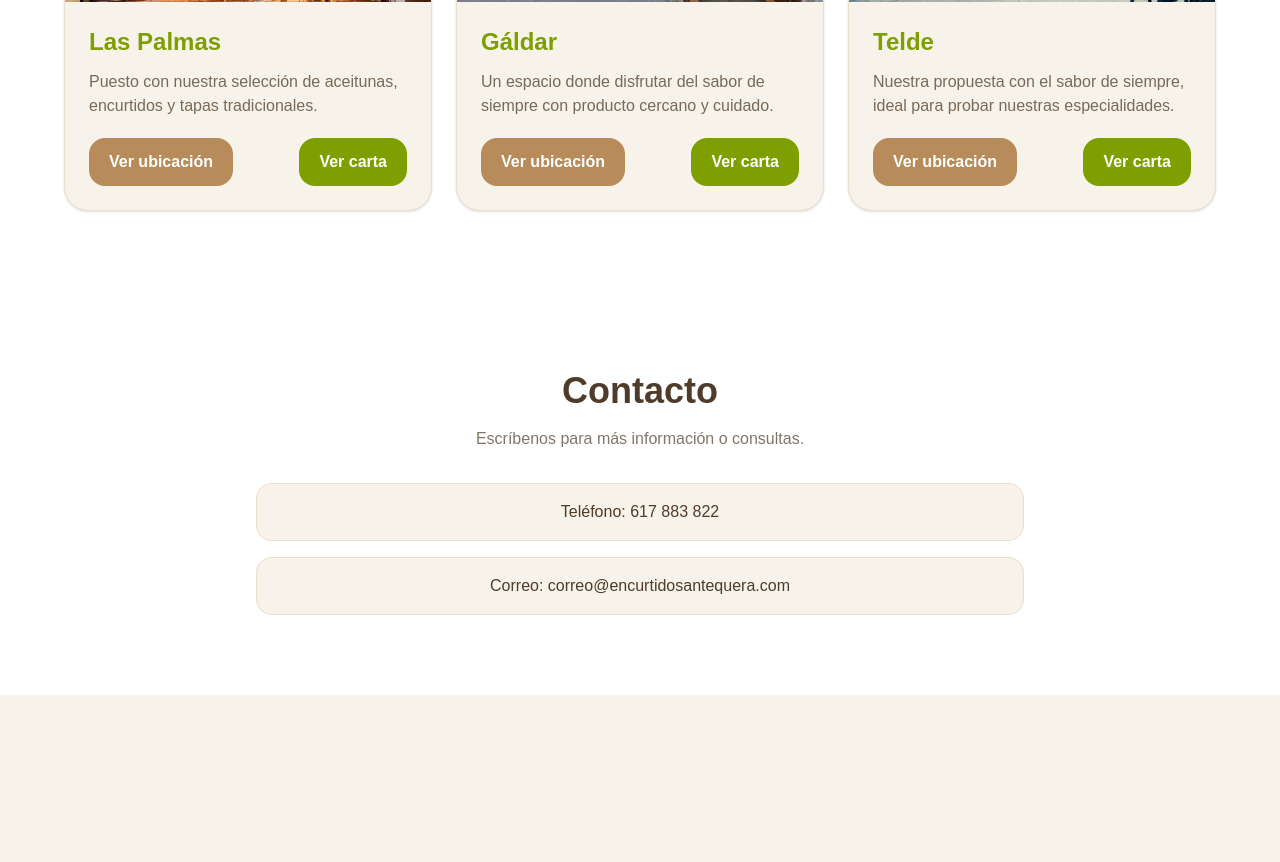
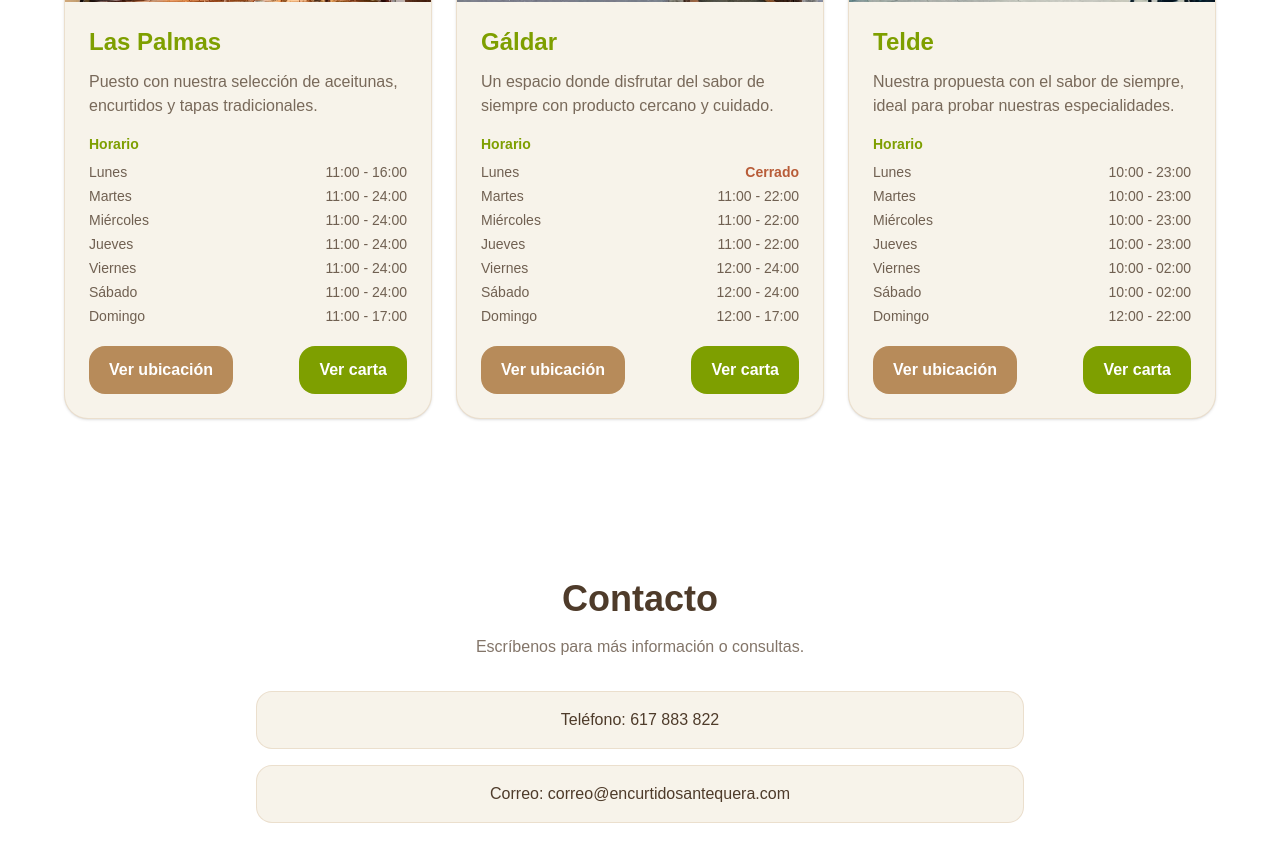
Before and after one commit to jorgemc174/encurtidos-antequera, a React (Vite) app: page / in a window 1280 px wide. Shown: the part 1960-2822 px from the top of the page. Before the commit the page ends 2655 px from the top, so only its background shows below. Built offline with nearby package versions, Linux system fonts and the light colour scheme.

Commit message:
horarios

```diff
--- a/src/pages/Home.jsx
+++ b/src/pages/Home.jsx
@@ -45,6 +45,7 @@ export default function Home() {
       correo: "Correo",
       idioma: "Idioma",
       menu: "Menú",
+      horario: "Horario",
     },
     en: {
       inicio: "Home",
@@ -74,6 +75,7 @@ export default function Home() {
       correo: "Email",
       idioma: "Language",
       menu: "Menu",
+      horario: "Opening hours",
     },
   };
 
@@ -108,6 +110,26 @@ export default function Home() {
       mapa: "https://maps.app.goo.gl/R18Khz2ULXaL5vcc7",
       rutaCarta: "/carta-las-palmas",
       imagen: lasPalmasImg,
+      horario: {
+        es: [
+          { dia: "Lunes", hora: "11:00 - 16:00" },
+          { dia: "Martes", hora: "11:00 - 24:00" },
+          { dia: "Miércoles", hora: "11:00 - 24:00" },
+          { dia: "Jueves", hora: "11:00 - 24:00" },
+          { dia: "Viernes", hora: "11:00 - 24:00" },
+          { dia: "Sábado", hora: "11:00 - 24:00" },
+          { dia: "Domingo", hora: "11:00 - 17:00" },
+        ],
+        en: [
+          { dia: "Monday", hora: "11:00 - 16:00" },
+          { dia: "Tuesday", hora: "11:00 - 24:00" },
+          { dia: "Wednesday", hora: "11:00 - 24:00" },
+          { dia: "Thursday", hora: "11:00 - 24:00" },
+          { dia: "Friday", hora: "11:00 - 24:00" },
+          { dia: "Saturday", hora: "11:00 - 24:00" },
+          { dia: "Sunday", hora: "11:00 - 17:00" },
+        ],
+      },
     },
     {
       nombre: { es: "Gáldar", en: "Gáldar" },
@@ -118,6 +140,26 @@ export default function Home() {
       mapa: "https://maps.app.goo.gl/ACi1i4GrA85HnbZAA",
       rutaCarta: "/carta-galdar",
       imagen: galdarImg,
+      horario: {
+        es: [
+          { dia: "Lunes", hora: "Cerrado" },
+          { dia: "Martes", hora: "11:00 - 22:00" },
+          { dia: "Miércoles", hora: "11:00 - 22:00" },
+          { dia: "Jueves", hora: "11:00 - 22:00" },
+          { dia: "Viernes", hora: "12:00 - 24:00" },
+          { dia: "Sábado", hora: "12:00 - 24:00" },
+          { dia: "Domingo", hora: "12:00 - 17:00" },
+        ],
+        en: [
+          { dia: "Monday", hora: "Closed" },
+          { dia: "Tuesday", hora: "11:00 - 22:00" },
+          { dia: "Wednesday", hora: "11:00 - 22:00" },
+          { dia: "Thursday", hora: "11:00 - 22:00" },
+          { dia: "Friday", hora: "12:00 - 24:00" },
+          { dia: "Saturday", hora: "12:00 - 24:00" },
+          { dia: "Sunday", hora: "12:00 - 17:00" },
+        ],
+      },
     },
     {
       nombre: { es: "Telde", en: "Telde" },
@@ -128,6 +170,26 @@ export default function Home() {
       mapa: "https://maps.app.goo.gl/iRxEPQPSHbNWSf5L6",
       rutaCarta: "/carta-telde",
       imagen: teldeImg,
+      horario: {
+        es: [
+          { dia: "Lunes", hora: "10:00 - 23:00" },
+          { dia: "Martes", hora: "10:00 - 23:00" },
+          { dia: "Miércoles", hora: "10:00 - 23:00" },
+          { dia: "Jueves", hora: "10:00 - 23:00" },
+          { dia: "Viernes", hora: "10:00 - 02:00" },
+          { dia: "Sábado", hora: "10:00 - 02:00" },
+          { dia: "Domingo", hora: "12:00 - 22:00" },
+        ],
+        en: [
+          { dia: "Monday", hora: "10:00 - 23:00" },
+          { dia: "Tuesday", hora: "10:00 - 23:00" },
+          { dia: "Wednesday", hora: "10:00 - 23:00" },
+          { dia: "Thursday", hora: "10:00 - 23:00" },
+          { dia: "Friday", hora: "10:00 - 02:00" },
+          { dia: "Saturday", hora: "10:00 - 02:00" },
+          { dia: "Sunday", hora: "12:00 - 22:00" },
+        ],
+      },
     },
   ];
 
@@ -320,7 +382,7 @@ export default function Home() {
         </aside>
       </div>
 
-      <section id="inicio" className="scroll-mt-24 px-6 py-20 md:py-28">
+      <section id="inicio" className="scroll-mt-20 px-6 py-20 md:py-28">
         <div className="max-w-6xl mx-auto grid md:grid-cols-2 gap-10 items-center">
           <div>
             <p className="uppercase tracking-[0.25em] text-sm text-[#A8C66C] mb-4 font-semibold">
@@ -360,7 +422,7 @@ export default function Home() {
         </div>
       </section>
 
-      <section id="nosotros" className="scroll-mt-24 px-6 py-20 bg-white">
+      <section id="nosotros" className="scroll-mt-20 px-6 py-20 bg-white">
         <div className="max-w-4xl mx-auto text-center">
           <h3 className="text-4xl font-bold mb-6">{t.quienesSomos}</h3>
           <p className="text-lg text-[#4E3B2A]/75 leading-8">
@@ -369,7 +431,7 @@ export default function Home() {
         </div>
       </section>
 
-      <section id="productos" className="scroll-mt-24 px-6 py-20">
+      <section id="productos" className="scroll-mt-20 px-6 py-20">
         <div className="max-w-6xl mx-auto">
           <h3 className="text-4xl font-bold mb-4">{t.nuestrosProductos}</h3>
           <p className="text-[#4E3B2A]/70 mb-10">{t.productosTexto}</p>
@@ -387,7 +449,7 @@ export default function Home() {
         </div>
       </section>
 
-      <section id="puestos" className="scroll-mt-24 px-6 py-20 bg-white">
+      <section id="puestos" className="scroll-mt-20 px-6 py-20 bg-white">
         <div className="max-w-6xl mx-auto">
           <h3 className="text-4xl font-bold mb-4">{t.nuestrosPuestos}</h3>
           <p className="text-[#4E3B2A]/70 mb-10">{t.puestosTexto}</p>
@@ -409,9 +471,32 @@ export default function Home() {
                     {puesto.nombre[lang]}
                   </h4>
 
-                  <p className="text-[#4E3B2A]/75 mb-5">
+                  <p className="text-[#4E3B2A]/75 mb-4">
                     {puesto.descripcion[lang]}
                   </p>
+
+                  <div className="mb-5">
+                    <p className="text-sm font-bold text-[#7E9f00] mb-2">
+                      {t.horario}
+                    </p>
+
+                    <div className="space-y-1 text-sm text-[#4E3B2A]/80">
+                      {puesto.horario[lang].map((item, i) => (
+                        <div key={i} className="flex justify-between gap-4">
+                          <span className="font-medium">{item.dia}</span>
+                          <span
+                            className={`text-right ${
+                              item.hora === "Cerrado" || item.hora === "Closed"
+                                ? "text-[#B85C38] font-semibold"
+                                : ""
+                            }`}
+                          >
+                            {item.hora}
+                          </span>
+                        </div>
+                      ))}
+                    </div>
+                  </div>
 
                   <div className="flex justify-between items-center">
                     <a
@@ -437,7 +522,7 @@ export default function Home() {
         </div>
       </section>
 
-      <section id="contacto" className="px-6 py-20 bg-white">
+      <section id="contacto" className="scroll-mt-20 px-6 py-20 bg-white">
         <div className="max-w-3xl mx-auto text-center">
           <h3 className="text-4xl font-bold mb-4">{t.contactoTitulo}</h3>
           <p className="text-[#4E3B2A]/70 mb-8">{t.contactoTexto}</p>
```
